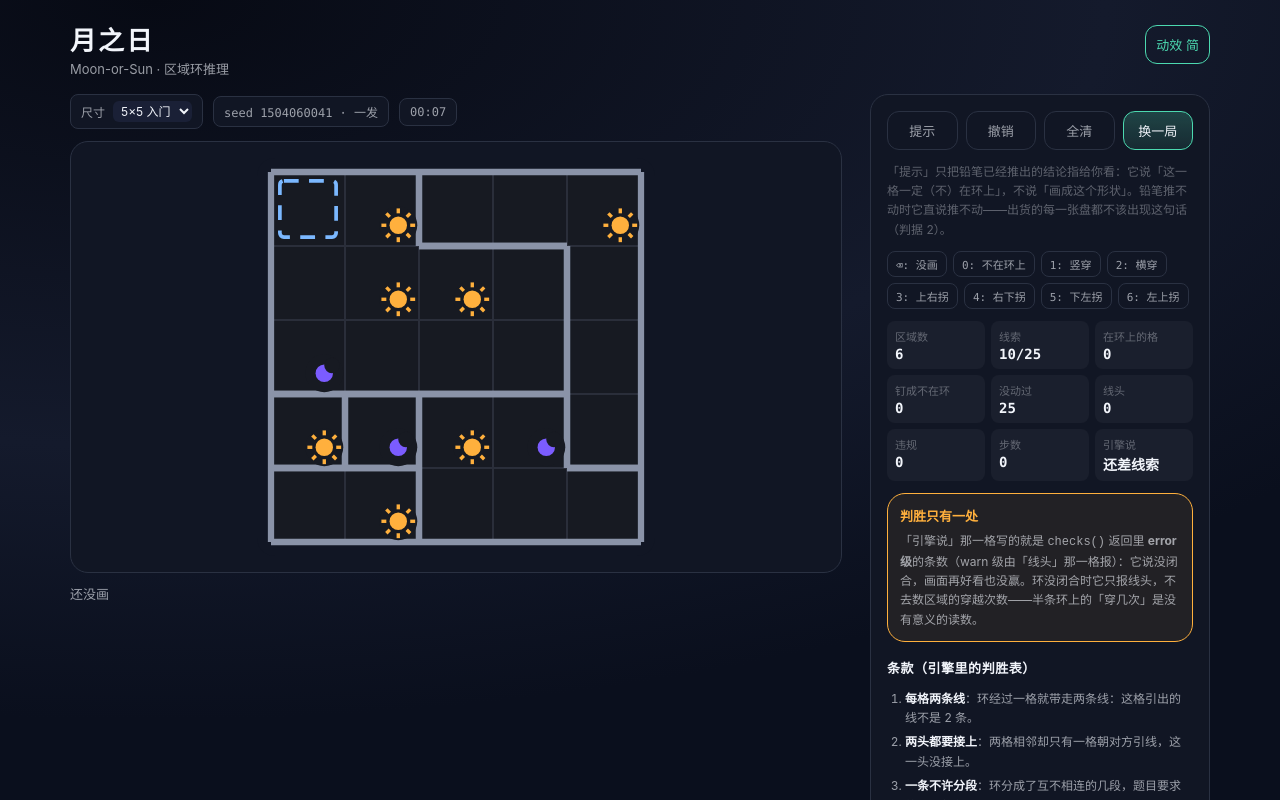
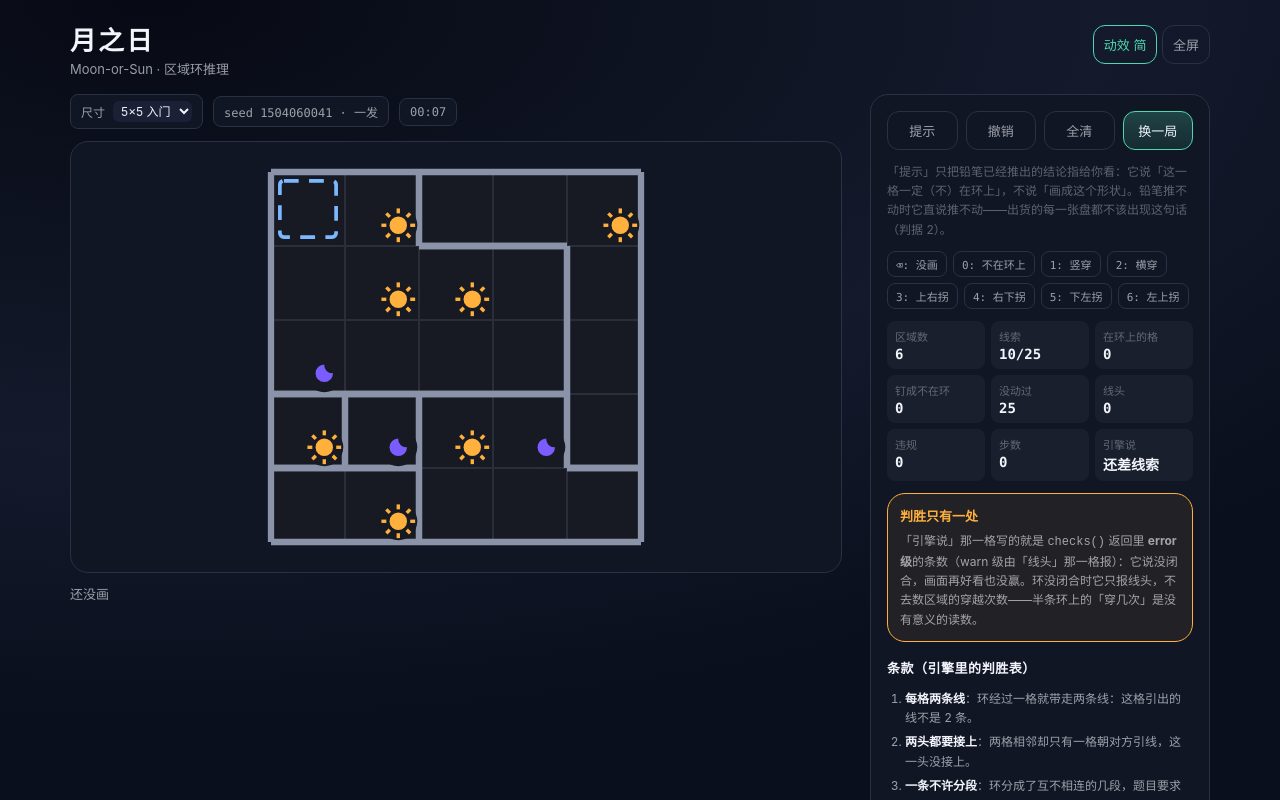
Before and after one commit to z-biz-game/z-biz-game-moonsun-cos, a website with bundled scripts: page index.html in a window 1280 px wide. Both pictures are taken after a click on the button "动效 全". Shown: the top 800 px of the page. Built offline with nearby package versions, Linux system fonts and the light colour scheme.

Commit message:
feat(z-biz-game-moonsun-cos): 全屏开关接到真实 HUD 按钮，F 快捷键与全屏态回写
全屏判据要求 requestFullscreen 绑到 HUD 上真实存在的按钮，绑到不存在的 id 等于没做。
本仓新增 <button id="btn-fullscreen">，落在本页既有的 HUD 容器里，class 沿用该容器原有按钮，视觉语言不引入外来样式。
处理器是进出双向的：已在全屏时调用 document.exitFullscreen 退出，不只是进。
webkitRequestFullscreen / msRequestFullscreen 一律特性检测，不做 UA 嗅探。
iOS Safari 拒绝非 video 元素全屏，调用包在 try/catch 里并吃掉返回的 Promise，失败静默降级为禁用按钮加原因说明，不让未捕获 rejection 冒泡。
快捷键 F 与本页其它快捷键不冲突（本仓 F 原本未占用），输入框内打字不触发。
退出全屏走 Esc 或系统手势时不经过本页代码，状态由 fullscreenchange / webkitfullscreenchange / MSFullscreenChange 回写到按钮与 body.fullscreen。

实测：
node --check js/main.js => OK
grep -c id="btn-fullscreen" index.html => 1
cos_load_sweep z-biz-game-moonsun-cos => z-biz-game-moonsun-cos                   | LOADED

```diff
--- a/index.html
+++ b/index.html
@@ -26,6 +26,7 @@
     </div>
     <div class="top-actions">
       <button id="btn-motion" class="ghost" type="button" aria-pressed="false">动效 全</button>
+      <button id="btn-fullscreen" class="ghost" type="button" aria-pressed="false" title="全屏（F）">全屏</button>
     </div>
   </header>
 
--- a/js/main.js
+++ b/js/main.js
@@ -373,3 +373,70 @@ window.moonsun = {
   else await newGame({});
   window.moonsun.state = 'ready';
 })();
+
+// ---- 全屏开关（#btn-fullscreen）----
+// 绑的是本页 HUD 上真实存在的那个按钮。全屏最常见的假实现就是引用一个并不存在的
+// id：点下去什么也不会发生，量具却算它"已实现"。所以这里找不到按钮就直接不装。
+(function bindFullscreen() {
+  const btn = document.getElementById('btn-fullscreen');
+  if (!btn) return;
+  const root = document.documentElement;
+  // 只做特性检测，不嗅探 UA：iOS Safari 是 webkitRequestFullscreen，老 Edge 是 ms 前缀，
+  // 而 UA 字符串随时会改。"有没有这个能力"是查出来的，不是猜出来的。
+  const req = root.requestFullscreen || root.webkitRequestFullscreen || root.msRequestFullscreen;
+  const exit = document.exitFullscreen || document.webkitExitFullscreen || document.msExitFullscreen;
+  const current = () => document.fullscreenElement || document.webkitFullscreenElement
+    || document.msFullscreenElement || null;
+
+  // 不支持也要给个说法：只把按钮灰掉而不解释，玩家会以为这功能没做完。
+  const unsupported = () => {
+    btn.disabled = true;
+    btn.title = '这个浏览器不提供元素全屏（iOS Safari 请用「添加到主屏幕」独立打开）';
+  };
+  if (!req) unsupported();
+
+  // fullscreen 返回 Promise，被拒时必须吃掉：iOS Safari 对多数非 video 元素直接拒绝，
+  // 让这个 rejection 冒泡出去会变成一条未捕获错误，整局游戏跟着挂。
+  const settle = (p) => { if (p && p.catch) p.catch(unsupported); };
+
+  // 进出都能走：已经全屏时这次调用是退出，不是"再进一次"。
+  function toggle() {
+    try {
+      if (current()) {
+        if (exit) settle(exit.call(document));
+      } else if (req) {
+        settle(req.call(root));
+      } else {
+        unsupported();
+      }
+    } catch (e) {
+      unsupported();
+    }
+  }
+
+  // Esc 和系统手势退出都不经过我们的代码，按钮状态只能靠 fullscreenchange 回写，
+  // 否则用户已经退出、HUD 还停在"退出全屏"，下一次点击反而会重新进全屏。
+  function sync() {
+    const on = !!current();
+    btn.setAttribute('aria-pressed', String(on));
+    btn.textContent = on ? "退出全屏" : "全屏";
+    btn.title = "全屏" + '（F）';
+    const body = document.body;
+    if (body && body.classList) body.classList.toggle('fullscreen', on);
+  }
+
+  btn.addEventListener('click', toggle);
+  window.addEventListener('keydown', (ev) => {
+    if (ev.key !== 'f' && ev.key !== 'F') return;
+    const t = ev.target;
+    // 盘号 / 种子这类输入框里打字不能触发全屏，否则玩家输 seed 输到一半屏幕没了。
+    if (t && /input|textarea|select/i.test(t.tagName || '')) return;
+    if (ev.repeat || ev.metaKey || ev.ctrlKey || ev.altKey) return;
+    ev.preventDefault();
+    toggle();
+  });
+  window.addEventListener('fullscreenchange', sync);
+  window.addEventListener('webkitfullscreenchange', sync);
+  window.addEventListener('MSFullscreenChange', sync);
+  sync();
+})();
```
